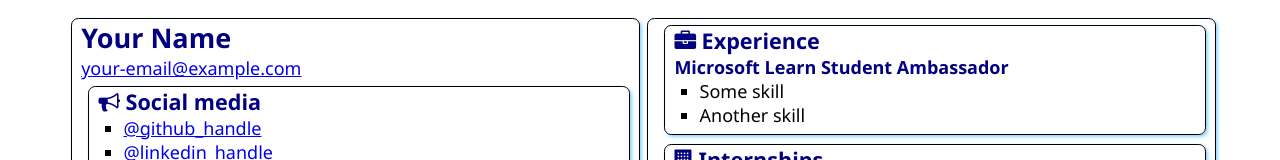
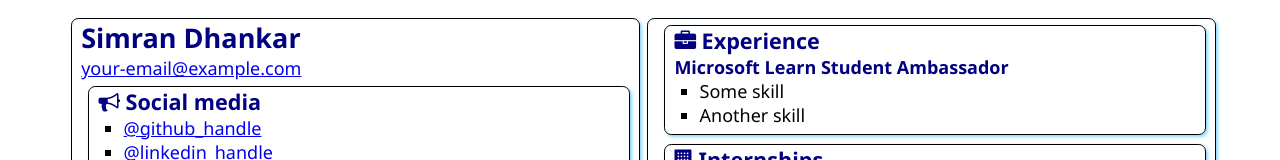
Before and after one commit to dhankarsimran/SATechnicalOnboarding, a plain HTML site: page src/index.html in a window 1280 px wide. Shown: the top 160 px of the page. Drawn offline with Linux system fonts and the light colour scheme.

Commit message:
Added my name
added name

```diff
--- a/src/index.html
+++ b/src/index.html
@@ -12,7 +12,7 @@
 <body>
     <main>
         <article class="box">
-            <h1>Your Name</h1>
+            <h1>Simran Dhankar</h1>
             <div><a href="mailto:your.email@example.com">your-email@example.com</a></div>
 
             <section class="box">
```
